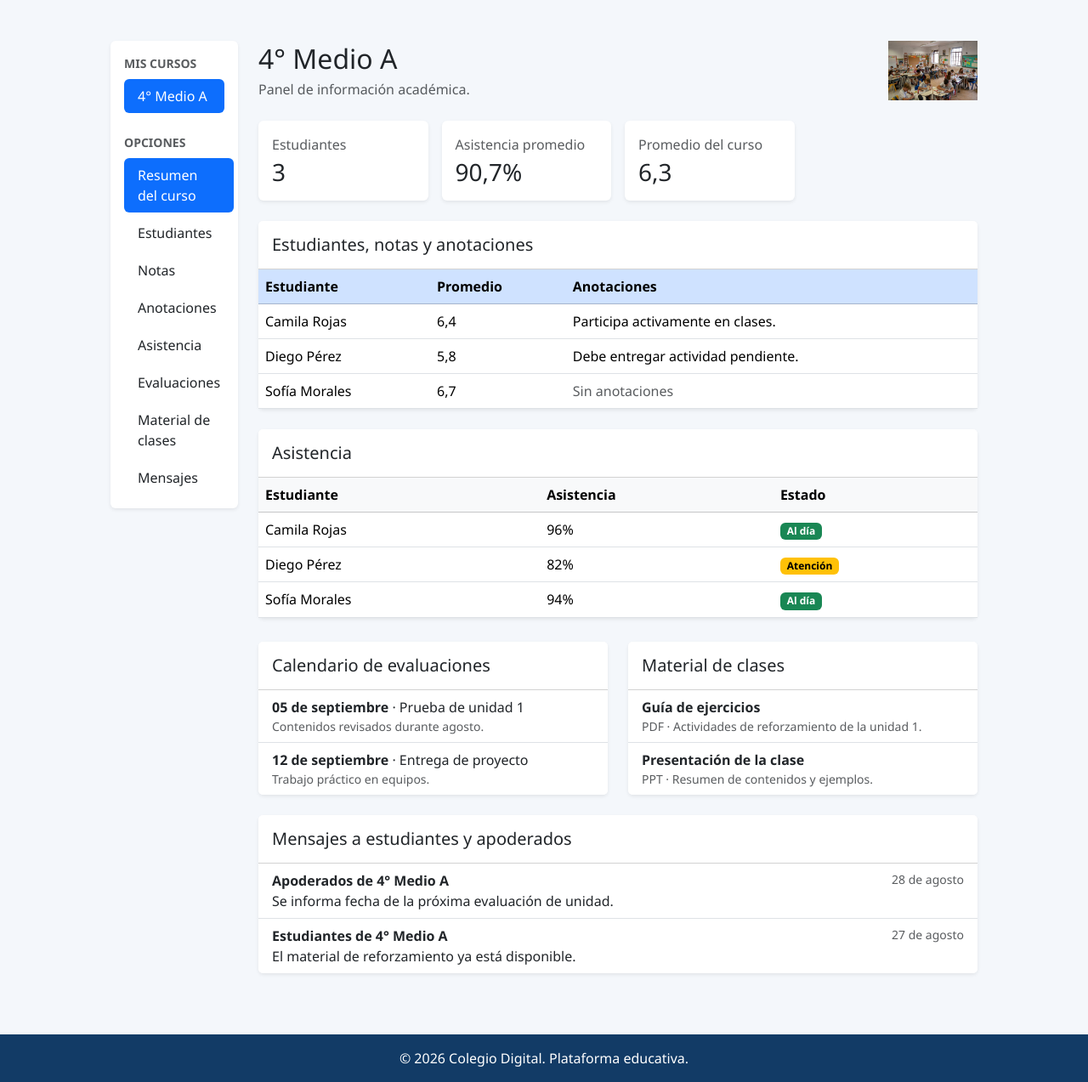
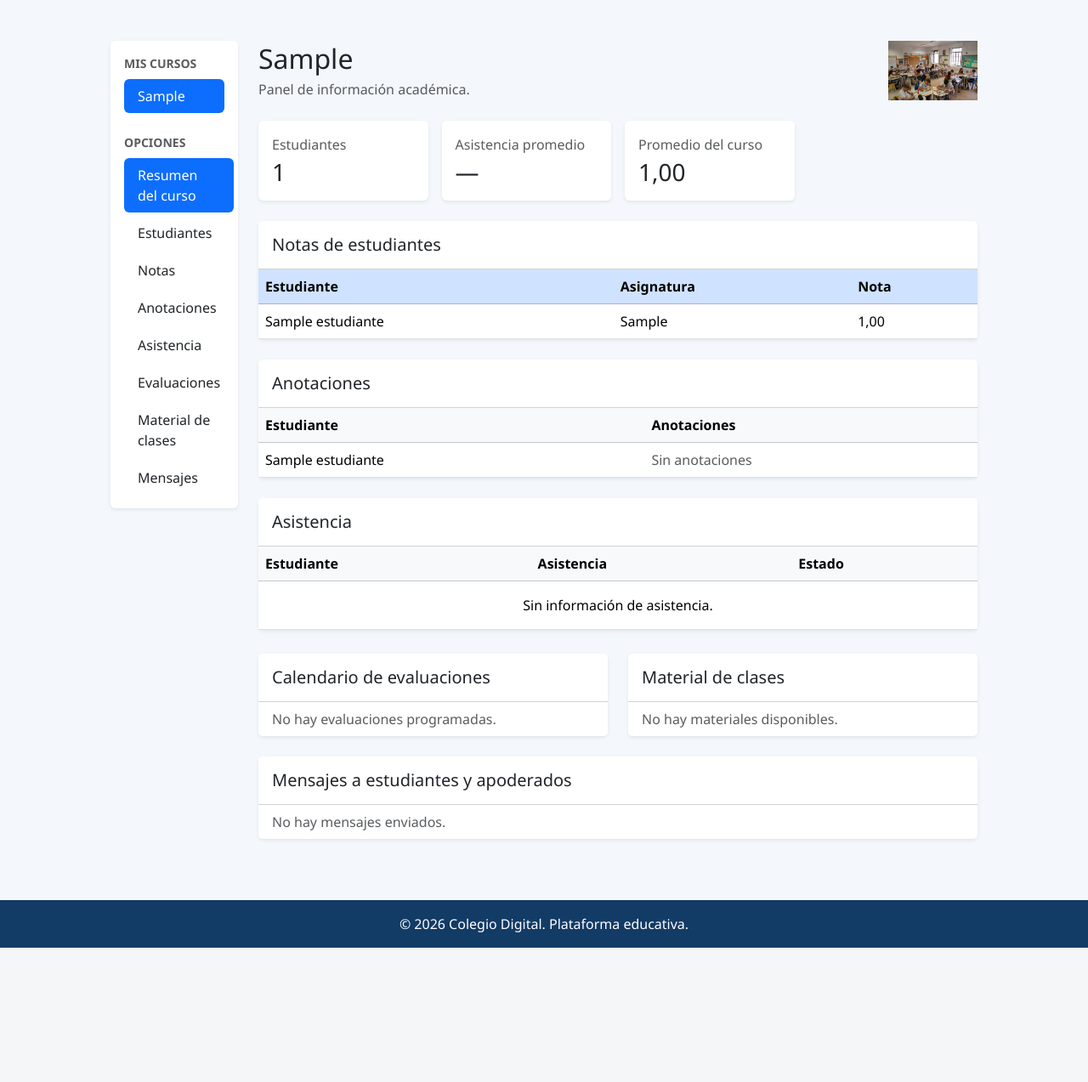
Before and after one commit to bcabam/ES1_Backend, a Django app: page /listado/ in a window 1280 px wide. Shown: the part 166-1439 px from the top of the page at 85% size. After the commit the page ends 1281 px from the top, so only its background shows below. Run offline with Django 5.2, Linux system fonts and the light colour scheme; a user stored in the database is signed in; tables that the repository leaves empty hold one stand-in row (values such as "Sample post"); some libraries are stand-ins or nearby versions.

Commit message:
Use real student and grade data in teacher panel

```diff
--- a/DocentesApp/templates/DocentesApp/listado.html
+++ b/DocentesApp/templates/DocentesApp/listado.html
@@ -25,7 +25,7 @@
             <nav class="nav nav-pills flex-column gap-1">
               <a class="nav-link active" href="#resumen">Resumen del curso</a>
               <a class="nav-link text-dark" href="#estudiantes">Estudiantes</a>
-              <a class="nav-link text-dark" href="#notas">Notas</a>
+              <a class="nav-link text-dark" href="{% url 'notas_docentes' %}{% if curso_seleccionado %}?curso={{ curso_seleccionado|urlencode }}{% endif %}">Notas</a>
               <a class="nav-link text-dark" href="#anotaciones">Anotaciones</a>
               <a class="nav-link text-dark" href="#asistencia">Asistencia</a>
               <a class="nav-link text-dark" href="#evaluaciones">Evaluaciones</a>
@@ -58,25 +58,41 @@
           </div>
           <div class="col-sm-6 col-xl-3">
             <div class="card shadow-sm border-0"><div class="card-body">
-              <p class="text-muted mb-1">Promedio del curso</p><p class="h3 mb-0">{{ promedio_general|default:'—' }}</p>
+              <p class="text-muted mb-1">Promedio del curso</p><p class="h3 mb-0">{{ promedio_general|default:'—'|floatformat:2 }}</p>
             </div></div>
           </div>
         </div>
 
         <div id="estudiantes" class="card shadow-sm border-0">
-          <div class="card-header bg-white py-3"><h2 class="h5 mb-0">Estudiantes, notas y anotaciones</h2></div>
+          <div class="card-header bg-white py-3"><h2 class="h5 mb-0">Notas de estudiantes</h2></div>
           <div class="table-responsive">
             <table class="table table-hover mb-0 align-middle">
-              <thead class="table-primary"><tr><th>Estudiante</th><th id="notas">Promedio</th><th id="anotaciones">Anotaciones</th></tr></thead>
+              <thead class="table-primary"><tr><th>Estudiante</th><th>Asignatura</th><th>Nota</th></tr></thead>
+              <tbody>
+                {% for nota in notas_curso %}
+                  <tr>
+                    <td>{{ nota.estudiante.nombre }}</td>
+                    <td>{{ nota.asignatura }}</td>
+                    <td>{{ nota.calificacion|floatformat:2 }}</td>
+                  </tr>
+                {% empty %}
+                  <tr><td colspan="3" class="text-center py-4">No hay notas registradas en este curso.</td></tr>
+                {% endfor %}
+              </tbody>
+            </table>
+          </div>
+        </div>
+
+        <div id="anotaciones" class="card shadow-sm border-0 mt-4">
+          <div class="card-header bg-white py-3"><h2 class="h5 mb-0">Anotaciones</h2></div>
+          <div class="table-responsive">
+            <table class="table table-hover mb-0 align-middle">
+              <thead class="table-light"><tr><th>Estudiante</th><th>Anotaciones</th></tr></thead>
               <tbody>
                 {% for estudiante in estudiantes %}
-                  <tr>
-                    <td>{{ estudiante.nombre }}</td>
-                    <td>{{ estudiante.promedio }}</td>
-                    <td>{% for anotacion in estudiante.anotaciones %}<div>{{ anotacion }}</div>{% empty %}<span class="text-muted">Sin anotaciones</span>{% endfor %}</td>
-                  </tr>
+                  <tr><td>{{ estudiante.nombre }}</td><td class="text-muted">Sin anotaciones</td></tr>
                 {% empty %}
-                  <tr><td colspan="3" class="text-center py-4">No hay estudiantes registrados en este curso.</td></tr>
+                  <tr><td colspan="2" class="text-center py-4">No hay estudiantes registrados en este curso.</td></tr>
                 {% endfor %}
               </tbody>
             </table>
--- a/DocentesApp/urls.py
+++ b/DocentesApp/urls.py
@@ -8,4 +8,5 @@ urlpatterns = [
     path('editar/<int:id>/', views.editar_docente, name='editar_docente'),
     path('eliminar/<int:id>/', views.eliminar_docente, name='eliminar_docente'),
     path('listado/', views.listado_docentes, name='listado_docentes'),
+    path('notas/', views.notas_docentes, name='notas_docentes'),
 ]
--- a/DocentesApp/views.py
+++ b/DocentesApp/views.py
@@ -1,25 +1,15 @@
-import json
 import re
-from pathlib import Path
 
 from django.contrib import messages
 from django.core.exceptions import ValidationError
 from django.core.validators import validate_email
-from django.db.models import Q
+from django.db.models import Avg, Q
 from django.shortcuts import get_object_or_404, redirect, render
 from django.views.decorators.http import require_POST
 
 from config.autorizacion import requiere_rol
+from EstudiantesApp.models import Estudiante, Nota
 from .models import Docente
-
-
-DATA_DIR = Path(__file__).resolve().parent / 'data'
-
-
-def leer_json(nombre_archivo):
-    """Lee los datos de la aplicación sin utilizar base de datos."""
-    with (DATA_DIR / nombre_archivo).open(encoding='utf-8') as archivo:
-        return json.load(archivo)
 
 
 def normalizar_rut(rut):
@@ -38,59 +28,45 @@ def inicio(request):
 
 @docente_requerido
 def listado_docentes(request):
-    estudiantes = leer_json('estudiantes.json')
-    cursos = sorted({estudiante['curso'] for estudiante in estudiantes})
-    curso_seleccionado = request.GET.get('curso', cursos[0] if cursos else '')
-    estudiantes_curso = [
-        estudiante for estudiante in estudiantes
-        if estudiante['curso'] == curso_seleccionado
-    ]
-    promedio_general = (
-        round(
-            sum(estudiante['promedio'] for estudiante in estudiantes_curso)
-            / len(estudiantes_curso),
-            1,
-        )
-        if estudiantes_curso else None
+    cursos = list(Estudiante.objects.order_by("curso").values_list("curso", flat=True).distinct())
+    curso_seleccionado = request.GET.get("curso", cursos[0] if cursos else "")
+    estudiantes_curso = Estudiante.objects.filter(curso=curso_seleccionado).annotate(
+        promedio=Avg("notas__calificacion")
     )
-    asistencias = [
-        asistencia for asistencia in leer_json('asistencia.json')
-        if asistencia['curso'] == curso_seleccionado
-    ]
-    porcentaje_asistencia = (
-        round(
-            sum(asistencia['porcentaje'] for asistencia in asistencias) / len(asistencias),
-            1,
-        )
-        if asistencias else None
-    )
+    promedio_general = Nota.objects.filter(
+        estudiante__curso=curso_seleccionado
+    ).aggregate(promedio=Avg("calificacion"))["promedio"]
+    notas_curso = Nota.objects.filter(
+        estudiante__curso=curso_seleccionado
+    ).select_related("estudiante")
+    return render(request, "DocentesApp/listado.html", {
+        "estudiantes": estudiantes_curso,
+        "notas_curso": notas_curso,
+        "cursos": cursos,
+        "curso_seleccionado": curso_seleccionado,
+        "cantidad_estudiantes": estudiantes_curso.count(),
+        "promedio_general": promedio_general,
+        "asistencias": [],
+        "porcentaje_asistencia": None,
+        "evaluaciones": [],
+        "materiales": [],
+        "mensajes": [],
+        "docente": {"nombre": request.user.get_full_name() or request.user.username},
+    })
 
-    return render(
-        request,
-        'DocentesApp/listado.html',
-        {
-            'estudiantes': estudiantes_curso,
-            'cursos': cursos,
-            'curso_seleccionado': curso_seleccionado,
-            'cantidad_estudiantes': len(estudiantes_curso),
-            'promedio_general': promedio_general,
-            'asistencias': asistencias,
-            'porcentaje_asistencia': porcentaje_asistencia,
-            'evaluaciones': [
-                evaluacion for evaluacion in leer_json('evaluaciones.json')
-                if evaluacion['curso'] == curso_seleccionado
-            ],
-            'materiales': [
-                material for material in leer_json('materiales.json')
-                if material['curso'] == curso_seleccionado
-            ],
-            'mensajes': [
-                mensaje for mensaje in leer_json('mensajes.json')
-                if mensaje['curso'] == curso_seleccionado
-            ],
-            'docente': {'nombre': request.user.get_full_name() or request.user.username},
-        },
-    )
+
+@docente_requerido
+def notas_docentes(request):
+    curso = request.GET.get("curso", "").strip()
+    notas = Nota.objects.select_related("estudiante", "docente")
+    if curso:
+        notas = notas.filter(estudiante__curso=curso)
+    cursos = Estudiante.objects.order_by("curso").values_list("curso", flat=True).distinct()
+    return render(request, "DocentesApp/notas.html", {
+        "notas": notas,
+        "cursos": cursos,
+        "curso_seleccionado": curso,
+    })
 
 
 @administrativo_requerido
```
Also changed, not shown: DocentesApp/templates/DocentesApp/notas.html (added, +53 -0 lines).
